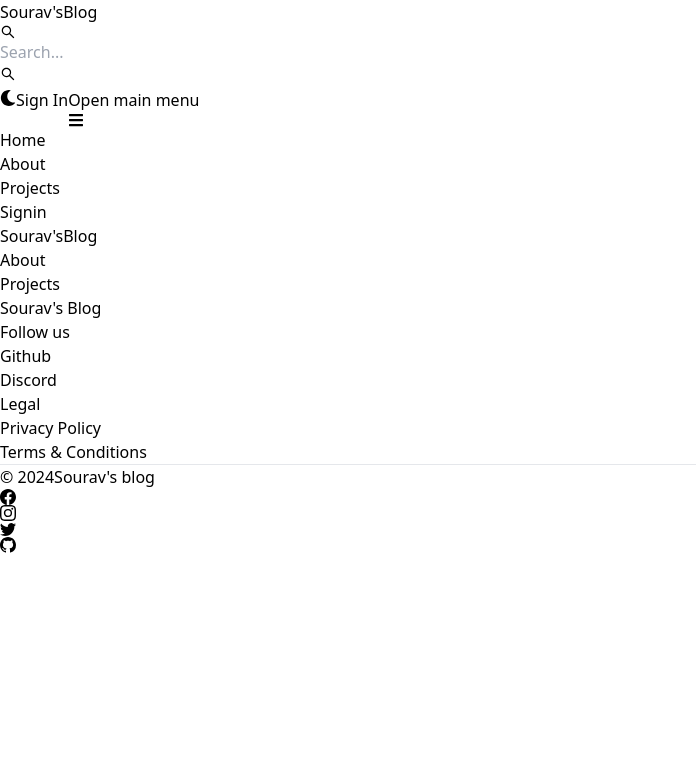
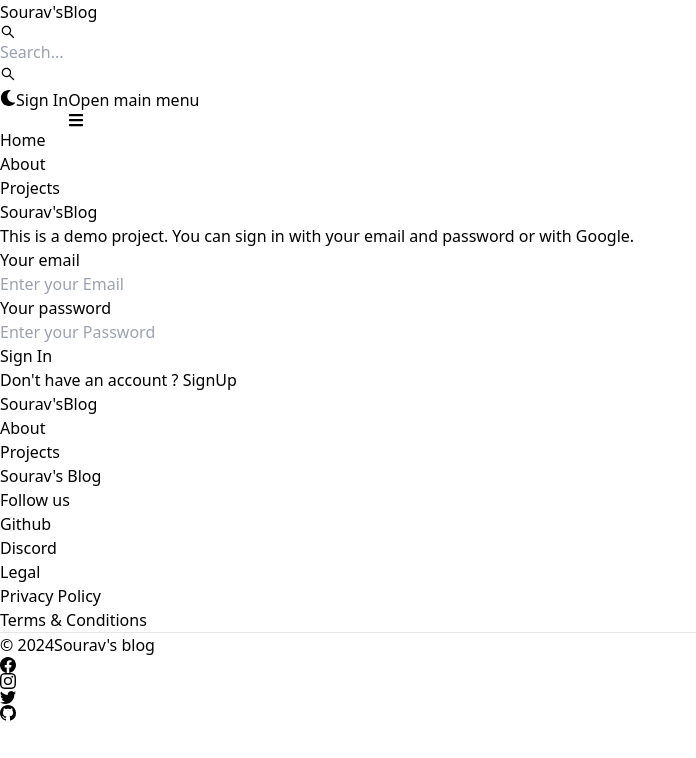
Before and after one commit to Sourav8184/Blog-App, a React (Vite) app in the folder Client/: page /signin in a window 1280 px wide. Shown: the top 758 px of the page, without its empty margins (0-696 px from the left). Built offline with nearby package versions, Linux system fonts and the light colour scheme.

Commit message:
Create signin Component

```diff
--- a/Client/src/pages/signin/Signin.jsx
+++ b/Client/src/pages/signin/Signin.jsx
@@ -1,7 +1,116 @@
-import React from "react";
+import { React, useState } from "react";
+import { Button, Label, TextInput, Alert, Spinner } from "flowbite-react";
+import { Link, useNavigate } from "react-router-dom";
 
 function Signin() {
-  return <div>Signin</div>;
+  const [formData, setFormData] = useState({});
+  const [errorMessage, setErrorMessage] = useState(null);
+  const [isLoading, setIsLoading] = useState(false);
+  const navigate = useNavigate();
+
+  const handleChnage = (e) => {
+    setFormData({ ...formData, [e.target.id]: e.target.value.trim() });
+    // console.log(formData);
+  };
+
+  const handleSubmit = async (e) => {
+    e.preventDefault();
+
+    if (!formData.email || !formData.password) {
+      return setErrorMessage("Please fill out all fields.");
+    }
+
+    try {
+      setIsLoading(true);
+      setErrorMessage(null);
+      const response = await fetch("/api/auth/signin", {
+        method: "POST",
+        headers: { "Content-Type": "application/json" },
+        body: JSON.stringify(formData),
+      });
+      const data = await response.json();
+      if (data.success === false) {
+        return setErrorMessage(data.message);
+      }
+      setIsLoading(false);
+      if (response.ok) {
+        navigate("/");
+      }
+    } catch (error) {
+      setErrorMessage(error.message);
+      setIsLoading(false);
+    }
+  };
+
+  return (
+    <div className="min-h-screen mt-40">
+      <div className="flex p-3 max-w-3xl mx-auto flex-col md:flex-row md:items-center gap-20">
+        {/* Left Side */}
+
+        <div className="flex-1">
+          <Link to="/" className="font-bold dark:text-white text-4xl">
+            <span className="px-2 py-1 bg-gradient-to-r from-indigo-500 via-purple-500 to-pink-500 rounded-lg text-white">
+              Sourav's
+            </span>
+            Blog
+          </Link>
+          <p className="text-sm mt-5">
+            This is a demo project. You can sign in with your email and password
+            or with Google.
+          </p>
+        </div>
+
+        {/* Right Side */}
+
+        <div className="flex-1">
+          <form className="flex flex-col gap-4" onSubmit={handleSubmit}>
+            <div>
+              <Label value="Your email" />
+              <TextInput
+                type="email"
+                placeholder="Enter your Email"
+                id="email"
+                onChange={handleChnage}
+              />
+            </div>
+            <div>
+              <Label value="Your password" />
+              <TextInput
+                type="password"
+                placeholder="Enter your Password"
+                id="password"
+                onChange={handleChnage}
+              />
+            </div>
+            <Button
+              gradientDuoTone="purpleToPink"
+              type="submit"
+              disabled={isLoading}>
+              {isLoading ? (
+                <>
+                  <Spinner size="sm" />
+                  <span className="pl-3">Loading...</span>
+                </>
+              ) : (
+                "Sign In"
+              )}
+            </Button>
+          </form>
+          <div className="flex gap-2 text-sm mt-5">
+            <span>Don't have an account ? </span>
+            <Link to="signin" className="text-blue-500">
+              SignUp
+            </Link>
+          </div>
+          {errorMessage && (
+            <Alert className="mt-5 bg-red-300 text-black" color="failure">
+              {errorMessage}
+            </Alert>
+          )}
+        </div>
+      </div>
+    </div>
+  );
 }
 
 export default Signin;
```
